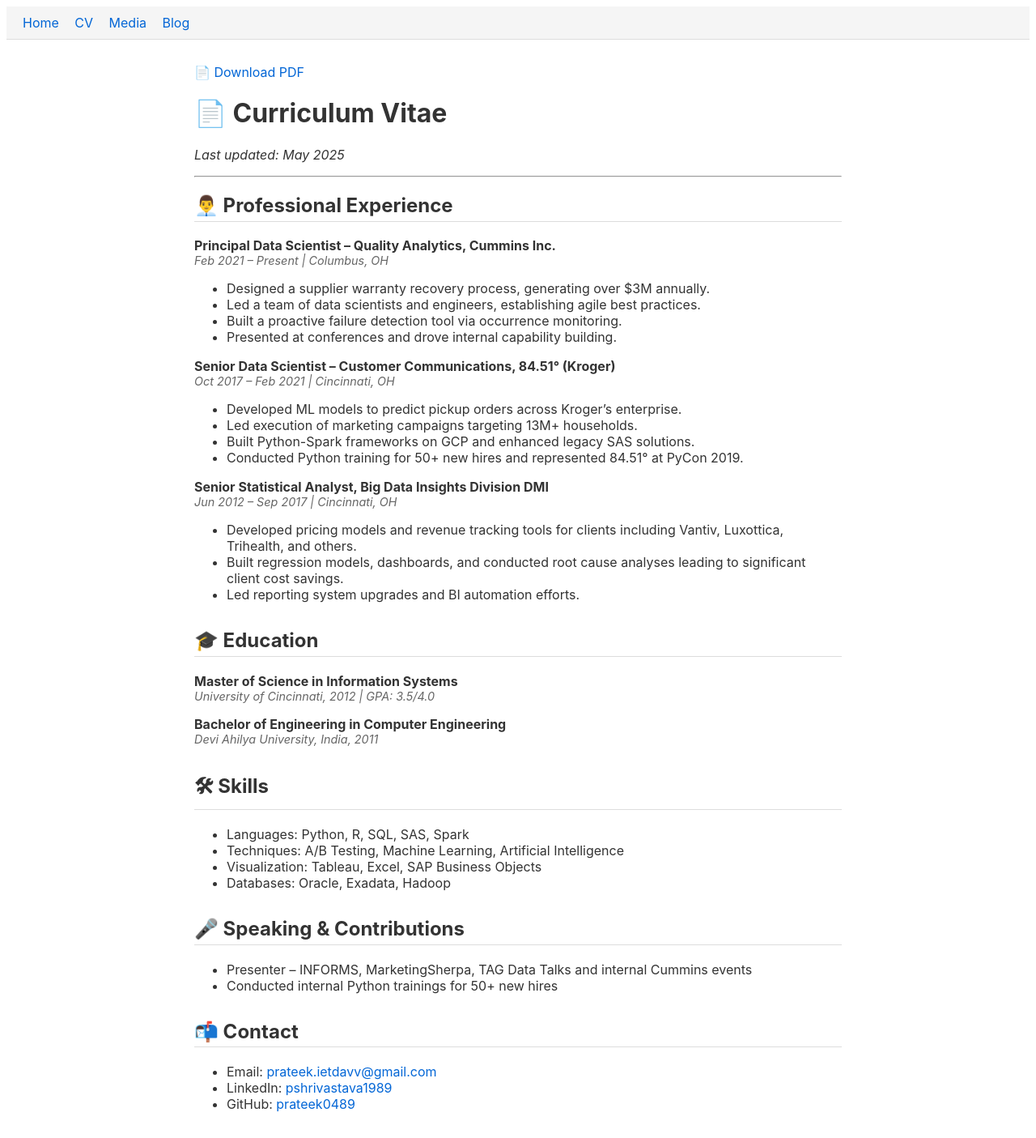
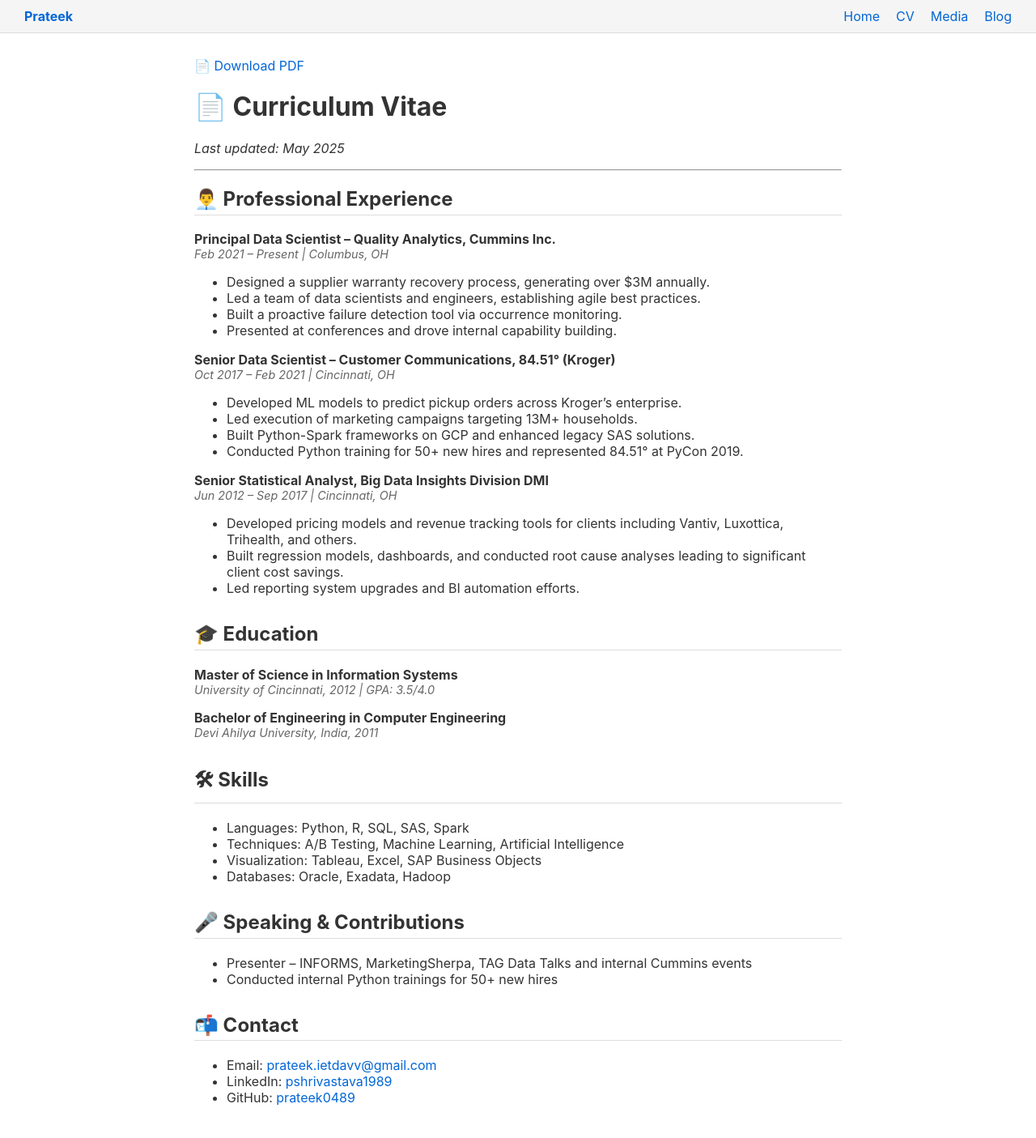
Before and after one commit to prateek0489/mywebsite, a Jekyll site: the page built from cv.md, in a window 1280 px wide. Shown: the whole page at 81% size. Built offline with Jekyll 4.4.1, drawn with Linux system fonts in a browser that asks for light colours.

Commit message:
Update default.html

```diff
--- a/_layouts/default.html
+++ b/_layouts/default.html
@@ -1,24 +1,98 @@
 <!DOCTYPE html>
-<html>
+<html lang="en">
 <head>
   <meta charset="UTF-8">
   <title>{{ page.title }}</title>
-    <link rel="stylesheet" href="{{ '/assets/css/style.css' | relative_url }}">
+  <meta name="viewport" content="width=device-width, initial-scale=1">
+  <link rel="stylesheet" href="{{ site.baseurl }}/assets/css/style.css">
+  <style>
+    body {
+      font-family: -apple-system, BlinkMacSystemFont, "Segoe UI", Roboto, Helvetica, Arial, sans-serif;
+      margin: 0;
+      background: #fff;
+      color: #333;
+    }
+
+    .navbar {
+      display: flex;
+      justify-content: space-between;
+      align-items: center;
+      background: #f5f5f5;
+      padding: 10px 20px;
+      border-bottom: 1px solid #ddd;
+    }
+
+    .navbar a {
+      text-decoration: none;
+      color: #0366d6;
+      margin: 0 10px;
+    }
+
+    .navbar .menu {
+      display: flex;
+      flex-wrap: wrap;
+    }
+
+    .navbar-toggle {
+      display: none;
+      font-size: 24px;
+      cursor: pointer;
+    }
+
+    @media (max-width: 600px) {
+      .navbar .menu {
+        display: none;
+        flex-direction: column;
+        width: 100%;
+      }
+
+      .navbar .menu.show {
+        display: flex;
+      }
+
+      .navbar-toggle {
+        display: block;
+      }
+
+      .navbar a {
+        padding: 10px 0;
+      }
+    }
+
+    .content {
+      max-width: 800px;
+      margin: 30px auto;
+      padding: 0 20px;
+    }
+  </style>
 </head>
 <body>
 
-    <!-- ✅ Custom Navigation Bar -->
-    <div style="background: #f5f5f5; padding: 10px 20px; border-bottom: 1px solid #ddd;">
-      <a href="{{ site.baseurl }}/" style="margin-right: 15px;">Home</a>
-      <a href="{{ site.baseurl }}/cv/" style="margin-right: 15px;">CV</a>
-      <a href="{{ site.baseurl }}/media/" style="margin-right: 15px;">Media</a>
+  <!-- ✅ Responsive Navbar -->
+  <div class="navbar">
+    <div class="navbar-brand">
+      <a href="{{ site.baseurl }}/"><strong>Prateek</strong></a>
+    </div>
+    <div class="navbar-toggle" onclick="toggleMenu()">☰</div>
+    <div class="menu" id="nav-menu">
+      <a href="{{ site.baseurl }}/">Home</a>
+      <a href="{{ site.baseurl }}/cv/">CV</a>
+      <a href="{{ site.baseurl }}/media/">Media</a>
       <a href="{{ site.baseurl }}/blog/">Blog</a>
     </div>
+  </div>
 
-    <!-- ✅ Page Content -->
-    <div style="max-width: 800px; margin: 30px auto; padding: 0 20px;">
+  <!-- Page Content -->
+  <div class="content">
     {{ content }}
   </div>
 
+  <script>
+    function toggleMenu() {
+      const menu = document.getElementById("nav-menu");
+      menu.classList.toggle("show");
+    }
+  </script>
+
 </body>
 </html>
```
Lines whose indentation alone changed are shown as unchanged.
